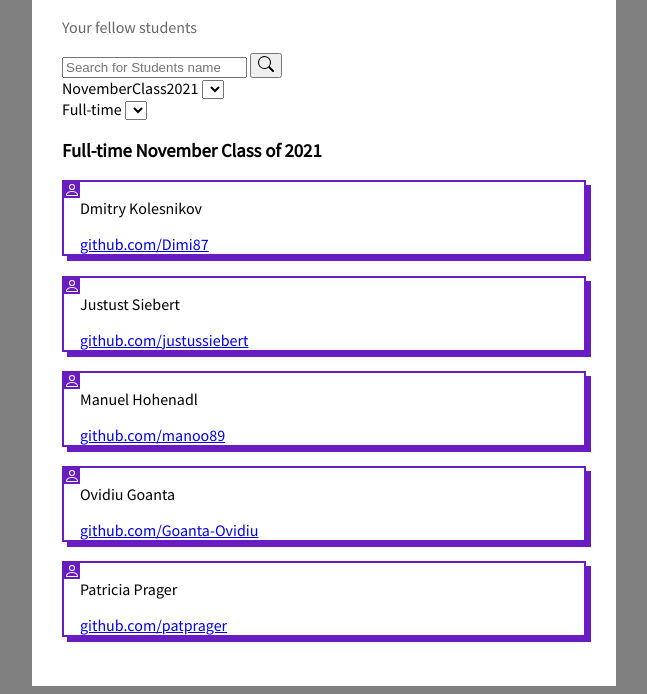
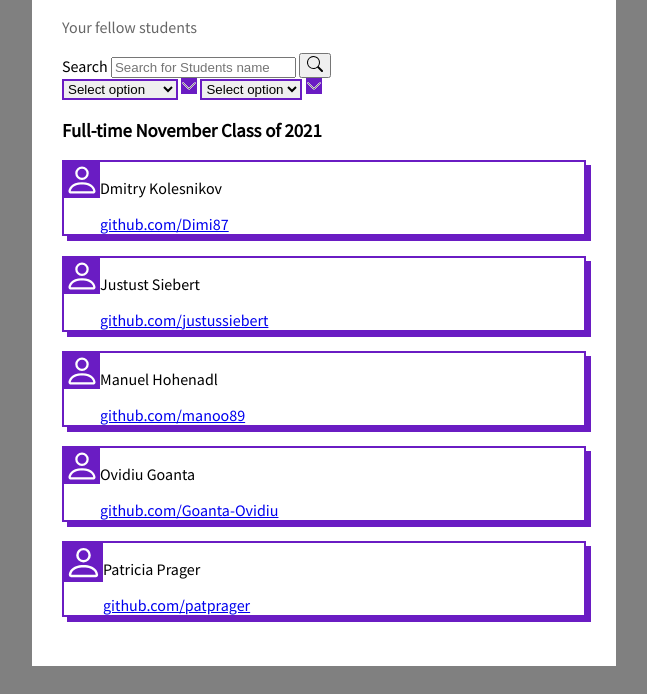
Before and after one commit to NonoSikk/recap, a plain HTML site: page index.html in a window 1280 px wide. Shown: the part 113-807 px from the top of the page, without its empty margins (316-963 px from the left). Drawn offline with Linux system fonts and the light colour scheme.

Commit message:
safe commit

```diff
--- a/index.html
+++ b/index.html
@@ -37,48 +37,70 @@
         <p class="fellows">Your fellow students</p>
         <div class="searchbar">
             <form>
-
+                <label for="search-field">Search</label>
                 <input type="search" placeholder="Search for Students name">
-                <button type="submit"><svg xmlns="http://www.w3.org/2000/svg" width="16" height="16" fill="currentColor"
+                <button type="submit"><svg xmlns="http://www.w3.org/2000/svg" width="16" height="16"
                         viewBox="0 0 16 16">
                         <path
                             d="M11.742 10.344a6.5 6.5 0 1 0-1.397 1.398h-.001c.03.04.062.078.098.115l3.85 3.85a1 1 0 0 0 1.415-1.414l-3.85-3.85a1.007 1.007 0 0 0-.115-.1zM12 6.5a5.5 5.5 0 1 1-11 0 5.5 5.5 0 0 1 11 0z" />
                     </svg></button>
             </form>
         </div>
-        <div class="select-wrapper">
-            <label for="Classes">NovemberClass2021</label>
-            <select name="" id="NovemberClass2021"></select>
+        <div class="dropdown">
+
+            <label class="select" for="slct">
+                <select id="slct" required="required">
+                    <option value="" disabled="disabled" selected="selected">Select option</option>
+                    <option value="#">November2021</option>
+                    <option value="#">Dezember2021</option>
+                    <option value="#">Januar2022</option>
+                </select>
+
+            </label>
+            <svg class="sprites" xmlns="http://www.w3.org/2000/svg" width="16" height="16" viewBox="0 0 16 16">
+                <path fill-rule="evenodd"
+                    d="M1.646 4.646a.5.5 0 0 1 .708 0L8 10.293l5.646-5.647a.5.5 0 0 1 .708.708l-6 6a.5.5 0 0 1-.708 0l-6-6a.5.5 0 0 1 0-.708z" />
+            </svg>
+
+            <label class="select" for="slct">
+                <select id="slct" required="required">
+                    <option value="" disabled="disabled" selected="selected">Select option</option>
+                    <option value="#">Full-Time</option>
+                    <option value="#">Part-Time</option>
+
+                </select>
+
+            </label>
+            <svg class="sprites" xmlns="http://www.w3.org/2000/svg" width="16" height="16" viewBox="0 0 16 16">
+                <path fill-rule="evenodd"
+                    d="M1.646 4.646a.5.5 0 0 1 .708 0L8 10.293l5.646-5.647a.5.5 0 0 1 .708.708l-6 6a.5.5 0 0 1-.708 0l-6-6a.5.5 0 0 1 0-.708z" />
+            </svg>
         </div>
-        <div class="select-wrapper">
-            <label for="full-time">Full-time</label>
-            <select name="" id="Full-time"></select>
-        </div>
+
     </main>
     <article>
         <h3>Full-time November Class of 2021</h3>
 
         <section class="students-box">
-            <svg class="profile" xmlns="http://www.w3.org/2000/svg" width="16" height="16" fill="currentColor"
-                class="bi bi-person" viewBox="0 0 16 16">
+            <svg class="profile" xmlns="http://www.w3.org/2000/svg" width="36" height="36" fill="currentColor"
+                viewBox="0 0 16 16">
                 <path
                     d="M8 8a3 3 0 1 0 0-6 3 3 0 0 0 0 6zm2-3a2 2 0 1 1-4 0 2 2 0 0 1 4 0zm4 8c0 1-1 1-1 1H3s-1 0-1-1 1-4 6-4 6 3 6 4zm-1-.004c-.001-.246-.154-.986-.832-1.664C11.516 10.68 10.289 10 8 10c-2.29 0-3.516.68-4.168 1.332-.678.678-.83 1.418-.832 1.664h10z" />
                 <div>
                     <p> Dmitry Kolesnikov</p>
                     <a href="https://github.com/Dimi87">github.com/Dimi87</a>
-            </svg> </div>
+                </div>
 
         </section>
 
 
-
         <section class="students-box">
 
-            <svg class="profile" xmlns="http://www.w3.org/2000/svg" width="16" height="16" fill="currentColor"
-                class="bi bi-person" viewBox="0 0 16 16">
+            <svg class="profile" xmlns="http://www.w3.org/2000/svg" width="36" height="36" fill="currentColor"
+                viewBox="0 0 16 16">
                 <path
                     d="M8 8a3 3 0 1 0 0-6 3 3 0 0 0 0 6zm2-3a2 2 0 1 1-4 0 2 2 0 0 1 4 0zm4 8c0 1-1 1-1 1H3s-1 0-1-1 1-4 6-4 6 3 6 4zm-1-.004c-.001-.246-.154-.986-.832-1.664C11.516 10.68 10.289 10 8 10c-2.29 0-3.516.68-4.168 1.332-.678.678-.83 1.418-.832 1.664h10z" />
-            </svg> </div>
+            </svg>
             <div>
                 <p>Justust Siebert</p>
                 <a href="https://github.com/justussiebert"> github.com/justussiebert</a>
@@ -87,7 +109,7 @@
         </section>
 
         <section class="students-box">
-            <svg class="profile xmlns=" http://www.w3.org/2000/svg" width="16" height="16" fill="currentColor"
+            <svg class="profile xmlns=" http://www.w3.org/2000/svg" width="36" height="36" fill="currentColor"
                 class="bi bi-person" viewBox="0 0 16 16">
                 <path
                     d="M8 8a3 3 0 1 0 0-6 3 3 0 0 0 0 6zm2-3a2 2 0 1 1-4 0 2 2 0 0 1 4 0zm4 8c0 1-1 1-1 1H3s-1 0-1-1 1-4 6-4 6 3 6 4zm-1-.004c-.001-.246-.154-.986-.832-1.664C11.516 10.68 10.289 10 8 10c-2.29 0-3.516.68-4.168 1.332-.678.678-.83 1.418-.832 1.664h10z" />
@@ -100,7 +122,7 @@
         </section>
 
         <section class="students-box">
-            <svg class="profile" xmlns="http://www.w3.org/2000/svg" width="16" height="16" fill="currentColor"
+            <svg class="profile" xmlns="http://www.w3.org/2000/svg" width="36" height="36" fill="currentColor"
                 class="bi bi-person" viewBox="0 0 16 16">
                 <path
                     d="M8 8a3 3 0 1 0 0-6 3 3 0 0 0 0 6zm2-3a2 2 0 1 1-4 0 2 2 0 0 1 4 0zm4 8c0 1-1 1-1 1H3s-1 0-1-1 1-4 6-4 6 3 6 4zm-1-.004c-.001-.246-.154-.986-.832-1.664C11.516 10.68 10.289 10 8 10c-2.29 0-3.516.68-4.168 1.332-.678.678-.83 1.418-.832 1.664h10z" />
@@ -112,7 +134,7 @@
         </section>
 
         <section class="students-box">
-            <svg class="profile" xmlns="http://www.w3.org/2000/svg" width="16" height="16" fill="currentColor"
+            <svg class="profile" xmlns="http://www.w3.org/2000/svg" width="39" height="39" fill="currentColor"
                 class="bi bi-person" viewBox="0 0 16 16">
                 <path
                     d="M8 8a3 3 0 1 0 0-6 3 3 0 0 0 0 6zm2-3a2 2 0 1 1-4 0 2 2 0 0 1 4 0zm4 8c0 1-1 1-1 1H3s-1 0-1-1 1-4 6-4 6 3 6 4zm-1-.004c-.001-.246-.154-.986-.832-1.664C11.516 10.68 10.289 10 8 10c-2.29 0-3.516.68-4.168 1.332-.678.678-.83 1.418-.832 1.664h10z" />
--- a/style.css
+++ b/style.css
@@ -61,6 +61,20 @@ h2 {
 .fellows {
   color: var(--clr-dark);
 }
+.search {
+  display: inline-flex;
+}
+select:hover {
+  cursor: pointer;
+}
+select {
+  border: solid 2px var(--clr-purple);
+}
+.sprites {
+  stroke: white;
+  background-color: var(--clr-purple);
+}
+
 .students-box {
   display: flex;
 
```
